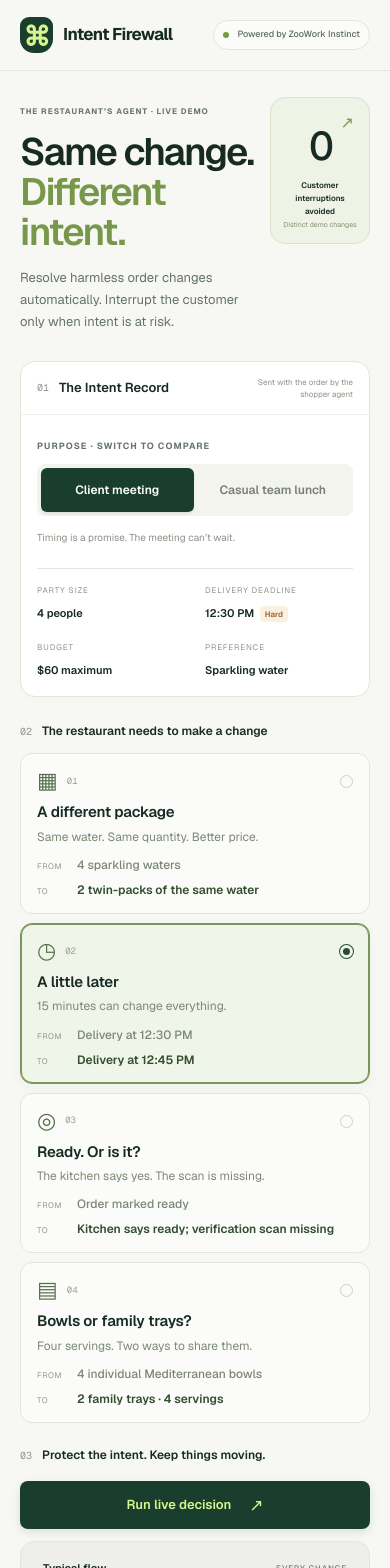
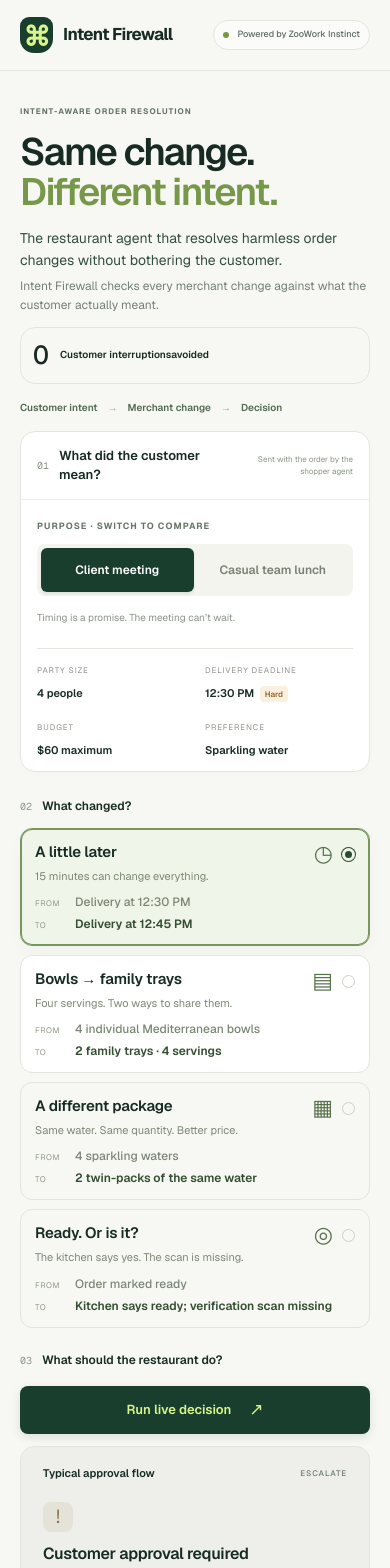
Before and after one commit to vincentleg/intent-firewall-hackathon, a Next.js app: page / in a window 390 px wide. Shown: the top 1568 px of the page. Built offline with nearby package versions, Linux system fonts and the light colour scheme.

Commit message:
Refine Intent Firewall winning demo

```diff
--- a/src/app/decision-receipt.tsx
+++ b/src/app/decision-receipt.tsx
@@ -17,17 +17,19 @@ export default function DecisionReceipt({ result, purpose, scenarioId }: Props)
         <div className="policy-explanation">
           <span className="field-label">FINAL DECISION · {displayVerdict(result.verdict)}</span>
           <strong>{result.policyReason}</strong>
-          <p>Instinct raw verdict: <b>{result.instinctVerdict}</b></p>
-          <p>Instinct choice confidence: <b>{(result.confidence * 100).toFixed(1)}%</b></p>
-          <p>{result.verdict === result.instinctVerdict ? "The final decision agrees with Instinct." : "A deterministic guardrail changed Instinct’s decision."}</p>
           <dl className="receipt-facts">
             <div><dt>Customer purpose</dt><dd>{purpose}</dd></div>
             <div><dt>Verification state</dt><dd>{scenarioId === "kitchen" ? "unverified" : "verified"}</dd></div>
             <div><dt>Delivery constraint</dt><dd>12:30 PM · {hard ? "hard deadline" : "soft target; up to 15 minutes flexible"}</dd></div>
             <div><dt>Order constraints</dt><dd>4 people · $60 maximum · {trays ? "same meal, four servings" : "same sparkling water"}</dd></div>
             <div><dt>Merchant change</dt><dd>{scenario.original} → {scenario.proposed}</dd></div>
-            <div><dt>Scenario facts used</dt><dd>{scenario.facts.join(" · ")}</dd></div>
+            <div><dt>Key constraints</dt><dd>{hardConstraints.join(" · ")}</dd></div>
+            <div><dt>Verified facts</dt><dd>{result.verifiedFacts.length ? result.verifiedFacts.join(" · ") : "No verified change facts"}</dd></div>
           </dl>
+          <details className="receipt-deeper"><summary>Model reasoning &amp; guardrails</summary>
+          <p>Instinct raw verdict: <b>{result.instinctVerdict}</b></p>
+          <p>Instinct choice confidence: <b>{(result.confidence * 100).toFixed(1)}%</b></p>
+          <p>{result.verdict === result.instinctVerdict ? "The final decision agrees with Instinct." : "A deterministic guardrail changed Instinct’s decision."}</p>
           <div className="agent-context">
             <span className="field-label">AGENT CONTEXT</span>
             <dl className="receipt-facts">
@@ -40,11 +42,12 @@ export default function DecisionReceipt({ result, purpose, scenarioId }: Props)
               <div><dt>Unverified facts</dt><dd>{result.unverifiedFacts.length ? result.unverifiedFacts.join(" · ") : "None reported"}</dd></div>
             </dl>
           </div>
+          </details>
           {result.orchestration?.mode === "managed_agent" && <p className="receipt-note">Merchant agent session: ZooWork Managed Agent · {result.orchestration.resumed ? "resumed order context" : "new order context"} · {result.orchestration.history?.length ?? 0} recent decisions</p>}
           {result.orchestration?.mode === "direct_fallback" && <p className="receipt-note">Merchant agent unavailable. Evaluated directly with Instinct and the same policy guardrails.</p>}
           <small>Merchant attributes and verification are supplied demo facts. No real order is changed.</small>
         </div>
-        <div className="receipt-evidence">
+        <details className="receipt-evidence"><summary>Probability distribution &amp; policy checks</summary>
           <span className="field-label">INSTINCT PROBABILITY DISTRIBUTION</span>
           <div className="probabilities" aria-label="Instinct outcome probabilities">
             {outcomes.map((outcome) => (
@@ -62,7 +65,7 @@ export default function DecisionReceipt({ result, purpose, scenarioId }: Props)
               <p>{check.detail}</p>
             </li>
           ))}</ul> : <p className="receipt-note">Unverified state → HOLD. Hard deadline miss → ASK. AUTO-ADAPT requires verified state and at least 80% confidence.</p>}
-        </div>
+        </details>
       </div>
     </details>
   );
--- a/src/app/globals.css
+++ b/src/app/globals.css
@@ -237,3 +237,59 @@ h2 { font-size: 13px; font-weight: 600; }
   .outcome-strip { grid-template-columns: 1fr; gap: 14px; }
   .receipt-facts dd { overflow-wrap: anywhere; }
 }
+
+/* Focus the first viewport on purpose, change and action. */
+.intro { margin-bottom: 16px; }
+.intro > div:first-child { max-width: 780px; }
+.intro p { font-size: 15px; line-height: 1.6; color: #344e40; }
+.intro .intro-support { font-size: 12px; color: var(--muted); margin-top: 5px; }
+.avoided { min-width: 160px; padding: 14px; column-gap: 12px; background: transparent; border-color: var(--line); }
+.avoided strong { font-size: 36px; letter-spacing: -1px; }
+.avoided > span:not(.avoided-icon) { font-size: 10px; }
+.avoided small { font-size: 8px; }
+.story-strip { display: flex; align-items: center; gap: 14px; font-size: 11px; font-weight: 550; color: #516a54; margin-bottom: 16px; }
+.story-strip i { font-style: normal; color: #94a18b; }
+.intent-content { padding-top: 12px; padding-bottom: 12px; }
+.scenario-grid { grid-template-columns: 1.2fr 1.2fr 1fr 1fr; }
+.scenario-card { padding: 12px 14px; }
+.scenario-top { margin-bottom: 4px; }
+.scenario-card p { font-size: 11px; margin-bottom: 8px; }
+.scenario-card .change-line { font-size: 11px; margin-top: 4px; }
+.scenario-package, .scenario-kitchen { background: transparent; }
+.scenario-delay:not(.selected), .scenario-trays:not(.selected) { background: #fff; }
+.scenario-number { display: none; }
+.timing-comparison.comparison-complete { border: 1px solid #adc98a; background: #e9f2dd; padding: 24px; }
+.timing-comparison.comparison-complete .comparison-caption strong { font-size: 13px; letter-spacing: 1px; line-height: 1.5; }
+.timing-comparison.comparison-complete .comparison-verdict { font-size: clamp(26px, 3vw, 39px); }
+.semantic-comparison.comparison-complete { background: #f0f3eb; padding: 16px 20px; }
+.semantic-comparison.comparison-complete .comparison-verdict { font-size: 25px; }
+.receipt-deeper { border-top: 1px solid var(--line); margin-top: 10px; }
+.receipt-deeper summary, .receipt-evidence summary { padding: 12px 0; color: var(--green); font-size: 12px; }
+.receipt-evidence { display: block; }
+.receipt-evidence .probabilities { margin: 14px 0 22px; }
+.receipt-evidence .policy-checks { margin-top: 12px; }
+@media (min-width: 900px) and (max-height: 900px) {
+  .demo-main { padding-top: 20px; }
+  .intro { margin-bottom: 12px; }
+  .story-strip { margin-bottom: 12px; }
+  .scenario-section, .decision-section { margin-top: 14px; }
+  .section-heading { margin-bottom: 10px; }
+}
+@media (max-width: 1050px) { .scenario-grid { grid-template-columns: repeat(2, minmax(0, 1fr)); } }
+@media (max-width: 650px) {
+  .intro { flex-wrap: wrap; gap: 12px; }
+  .intro p { font-size: 14px; }
+  .intro .intro-support { font-size: 12px; }
+  .avoided { display: flex; align-items: center; padding: 8px 12px; min-width: 0; gap: 12px; width: 100%; text-align: left; }
+  .avoided strong { font-size: 26px; }
+  .avoided br { display: none; }
+  .avoided-icon, .avoided small { display: none; }
+  .story-strip { gap: 10px; font-size: 10px; margin-top: 16px; }
+  .scenario-grid { grid-template-columns: 1fr; }
+  .scenario-card { padding: 12px 14px; }
+  .scenario-top { float: right; margin-left: 8px; }
+  .scenario-card .change-line { font-size: 12px; }
+  .timing-comparison.comparison-complete { padding: 18px 12px; }
+  .timing-comparison.comparison-complete .comparison-verdict { font-size: clamp(18px, 5.2vw, 26px); }
+  .semantic-comparison.comparison-complete .comparison-verdict { font-size: 20px; }
+}
--- a/src/app/page.tsx
+++ b/src/app/page.tsx
@@ -114,12 +114,13 @@ export default function Home() {
       </header>
       <main className="demo-main" id="main-content">
         <section className="intro">
-          <div><span className="eyebrow">THE RESTAURANT’S AGENT · LIVE DEMO</span><h1>Same change.<br /><span>Different intent.</span></h1><p>Resolve harmless order changes automatically.<br className="desktop-break" /> Interrupt the customer only when intent is at risk.</p></div>
+          <div><span className="eyebrow">INTENT-AWARE ORDER RESOLUTION</span><h1>Same change.<br /><span>Different intent.</span></h1><p>The restaurant agent that resolves harmless order changes without bothering the customer.</p><p className="intro-support">Intent Firewall checks every merchant change against what the customer actually meant.</p></div>
           <div className="avoided"><span className="avoided-icon" aria-hidden="true">↗</span><strong>{avoided}</strong><span>Customer interruptions<br />avoided</span><small>Distinct demo changes</small></div>
         </section>
 
+        <div className="story-strip" aria-label="How it works"><span>Customer intent</span><i aria-hidden="true">→</i><span>Merchant change</span><i aria-hidden="true">→</i><span>Decision</span></div>
         <section className="intent-card" aria-labelledby="intent-title">
-          <div className="intent-heading"><div><span className="step">01</span><h2 id="intent-title">The Intent Record</h2></div><span className="origin">Sent with the order by the shopper agent</span></div>
+          <div className="intent-heading"><div><span className="step">01</span><h2 id="intent-title">What did the customer mean?</h2></div><span className="origin">Sent with the order by the shopper agent</span></div>
           <div className="intent-content">
             <div className="purpose-field"><span className="field-label">PURPOSE · SWITCH TO COMPARE</span><div className="purpose-switch" role="group" aria-label="Customer purpose">{purposeOptions(scenarioId).map((item) => <button key={item} type="button" aria-controls="live-decision" aria-pressed={purpose === item} onClick={() => { if (item !== purpose) { clearDecision(); setPurpose(item); } }}>{item}</button>)}</div><small>{trays ? deskMeals ? "Four people. Four labeled meals. Sharing isn’t the intent." : "Eating together matters. The serving format can change." : hard ? "Timing is a promise. The meeting can’t wait." : "Timing is a preference. Lunch can wait a little."}</small></div>
             <dl className="intent-facts"><div><dt>PARTY SIZE</dt><dd>4 people</dd></div><div><dt>DELIVERY DEADLINE</dt><dd>12:30 PM <span className={`deadline-tag ${hard ? "hard" : "soft"}`}>{hard ? "Hard" : "Soft"}</span></dd></div><div><dt>BUDGET</dt><dd>$60 maximum</dd></div><div><dt>PREFERENCE</dt><dd>{trays ? deskMeals ? "Separate labeled meals" : "Shared meal" : "Sparkling water"}</dd></div></dl>
@@ -127,14 +128,14 @@ export default function Home() {
         </section>
 
         <section className="scenario-section" aria-labelledby="scenario-title">
-          <div className="section-heading"><div><span className="step">02</span><h2 id="scenario-title">The restaurant needs to make a change</h2></div><span>Choose a real-world hiccup</span></div>
-          <div className="scenario-grid">{scenarios.map((item) => <button key={item.id} type="button" className={`scenario-card ${scenarioId === item.id ? "selected" : ""}`} aria-controls="live-decision" aria-pressed={scenarioId === item.id} onClick={() => { if (item.id !== scenarioId) { clearDecision(); setScenarioId(item.id); if (!purposeOptions(item.id).includes(purpose)) setPurpose(purposeOptions(item.id)[0]); } }}><div className="scenario-top"><span className="scenario-icon" aria-hidden="true">{item.icon}</span><span className="scenario-number">{item.number}</span><span className="selection-dot" aria-hidden="true" /></div><h3>{item.title}</h3><p>{item.description}</p><div className="change-line"><span>FROM</span><strong>{item.original}</strong></div><div className="change-line proposed"><span>TO</span><strong>{item.proposed}</strong></div></button>)}</div>
+          <div className="section-heading"><div><span className="step">02</span><h2 id="scenario-title">What changed?</h2></div><span>Choose a real-world hiccup</span></div>
+          <div className="scenario-grid">{[scenarios[1], scenarios[3], scenarios[0], scenarios[2]].map((item) => <button key={item.id} type="button" className={`scenario-card scenario-${item.id} ${scenarioId === item.id ? "selected" : ""}`} aria-controls="live-decision" aria-pressed={scenarioId === item.id} onClick={() => { if (item.id !== scenarioId) { clearDecision(); setScenarioId(item.id); if (!purposeOptions(item.id).includes(purpose)) setPurpose(purposeOptions(item.id)[0]); } }}><div className="scenario-top"><span className="scenario-icon" aria-hidden="true">{item.icon}</span><span className="scenario-number">{item.number}</span><span className="selection-dot" aria-hidden="true" /></div><h3>{item.id === "trays" ? "Bowls → family trays" : item.title}</h3><p>{item.description}</p><div className="change-line"><span>FROM</span><strong>{item.original}</strong></div><div className="change-line proposed"><span>TO</span><strong>{item.proposed}</strong></div></button>)}</div>
         </section>
 
         <section className="decision-section" aria-labelledby="decision-title">
-          <div className="section-heading decision-heading"><div><span className="step">03</span><h2 id="decision-title">Protect the intent. Keep things moving.</h2></div><button className="run-button" type="button" disabled={loading} onClick={runDecision}>{loading ? <><span className="spinner" /> Evaluating intent…</> : <>{error ? "Try again" : result ? "Run again" : "Run live decision"}<span aria-hidden="true">↗</span></>}</button></div>
+          <div className="section-heading decision-heading"><div><span className="step">03</span><h2 id="decision-title">What should the restaurant do?</h2></div><button className="run-button" type="button" disabled={loading} onClick={runDecision}>{loading ? <><span className="spinner" /> Evaluating intent…</> : <>{error ? "Try again" : result ? "Run again" : "Run live decision"}<span aria-hidden="true">↗</span></>}</button></div>
           <div className="comparison-grid">
-            <article className="typical-flow"><div className="panel-label"><span>Typical flow</span><span className="panel-tag">EVERY CHANGE</span></div><div className="interruption-icon" aria-hidden="true">!</div><h3>Customer approval required</h3><p>A change happened. Send it back to the customer.</p><div className="flow-footer"><span className="small-dot" />Customer interrupted</div></article>
+            <article className="typical-flow"><div className="panel-label"><span>Typical approval flow</span><span className="panel-tag">ESCALATE</span></div><div className="interruption-icon" aria-hidden="true">!</div><h3>Customer approval required</h3><p>A change happened. Send it back to the customer.</p><div className="flow-footer"><span className="small-dot" />Customer interrupted</div></article>
             <article id="live-decision" className={`firewall-flow ${result ? `verdict-${result.verdict.toLowerCase()}` : ""}`} aria-busy={loading}>
               <div className="panel-label"><span><span className="mini-mark" aria-hidden="true">⌘</span> Intent Firewall</span><span className="panel-tag">{result ? "LIVE RESULT" : "INTENT AWARE"}</span></div>
               <div className="result-content" key={`${purpose}:${scenarioId}:${loading ? "loading" : error ? "error" : result?.verdict ?? "waiting"}`} role="status" aria-live="polite">{loading ? <><div className="verdict-title loading-title">Checking intent<span className="loading-dots">…</span></div><p>{slow ? "Still waiting for a live response. Your decision will appear here; no change has been applied." : `Evaluating the change against ${purpose.toLowerCase()} intent.`}</p></> : error ? <><h3 className="error-title">Let’s try that again.</h3><p>{error}</p></> : result ? <><div className="verdict-title final-verdict">{displayVerdict(result.verdict)}</div><h3 className="final-policy-reason">{result.policyReason}</h3><p>{verdictCopy[result.verdict].description}</p></> : <><div className="verdict-title waiting-title">Intent comes first.</div><p>Run a live decision to see which changes need the customer’s attention.</p></>}</div>
@@ -142,15 +143,15 @@ export default function Home() {
             </article>
           </div>
           <div className="reason-chips" aria-label="Scenario facts and policy reasons">{chips.map((chip) => <span key={chip}><span aria-hidden="true">{chip === "State is not verified" ? "○" : "·"}</span>{chip}</span>)}</div>
-          {(scenarioId === "delay" || trays) && <section className={`purpose-comparison ${comparisonComplete ? "comparison-complete" : ""}`} aria-label="Live results by purpose" aria-live="polite">
-            <div className="comparison-caption"><strong>Same change. Different purpose.</strong><span>{trays ? "4 individual bowls → 2 family trays" : "12:30 PM → 12:45 PM"} · {comparisonComplete ? "Actual live decisions." : "Run both purposes to reveal the difference."}</span></div>
+          {(scenarioId === "delay" || trays) && <section className={`purpose-comparison ${trays ? "semantic-comparison" : "timing-comparison"} ${comparisonComplete ? "comparison-complete" : ""}`} aria-label="Live results by purpose" aria-live="polite">
+            <div className="comparison-caption"><strong>{trays ? "Same servings. Different purpose." : <>SAME CHANGE<br />DIFFERENT PURPOSE</>}</strong><span>{trays ? "4 individual bowls → 2 family trays" : "12:30 PM → 12:45 PM"} · {comparisonComplete ? "Actual live decisions." : "Run both purposes to reveal the difference."}</span></div>
             {comparisonPurposes.map((item, index) => <div className="comparison-entry" key={item}>{index > 0 && comparisonComplete && <span className="comparison-arrow" aria-hidden="true">→</span>}<div className="purpose-result"><span>{item}</span><strong className={liveComparison[item] ? `comparison-verdict outcome-${liveComparison[item].toLowerCase()}` : ""}>{liveComparison[item] ? displayVerdict(liveComparison[item]) : "Not run yet"}</strong></div></div>)}
           </section>}
           {result && (scenarioId === "delay" || trays) && <div className="demo-next"><span>{nextPurpose ? "Keep the merchant change. Switch the customer’s purpose." : trays ? "One meal. Two different meanings." : "Next: see why four servings aren’t always four meals."}</span>{nextPurpose ? <button type="button" onClick={() => { clearDecision(); setPurpose(nextPurpose); }}>Compare {nextPurpose === "Four separately labeled desk meals" ? "labeled desk meals" : nextPurpose.toLowerCase()} <span aria-hidden="true">→</span></button> : !trays ? <button type="button" onClick={() => { clearDecision(); setScenarioId("trays"); setPurpose("Shared team lunch"); }}>Try the shared-meal demo <span aria-hidden="true">→</span></button> : null}</div>}
           {result && <DecisionReceipt result={result} purpose={purpose} scenarioId={scenarioId} />}
         </section>
-        <section className="outcome-strip" aria-label="Product value"><span><b>Less interruption</b>Only ask when intent is at risk.</span><span><b>Faster resolution</b>Handle harmless changes automatically.</span><span><b>Intent preserved</b>Purpose and hard constraints come first.</span></section>
-        <footer className="demo-footer"><span>Simulated restaurant facts. Real Instinct decisions.</span><div className="architecture-strip" aria-label="Decision architecture">{["Shopper Agent", "Intent Record", "Restaurant Intent Firewall", "ZooWork Instinct", "Resolve or Escalate"].map((step, index) => <span key={step}>{index > 0 && <i aria-hidden="true">→</i>}{step}</span>)}</div></footer>
+        <section className="outcome-strip" aria-label="Product value"><span><b>Fewer unnecessary interruptions</b>Only ask when intent is at risk.</span><span><b>Faster merchant resolution</b>Handle harmless changes automatically.</span><span><b>Intent preserved</b>Purpose and hard constraints come first.</span></section>
+        <footer className="demo-footer"><div className="architecture-strip" aria-label="Decision architecture">{["Shopper Agent", "Intent Record", "Restaurant Intent Firewall", "ZooWork Instinct", "Resolve or Escalate"].map((step, index) => <span key={step}>{index > 0 && <i aria-hidden="true">→</i>}{step}</span>)}</div></footer>
       </main>
     </div>
   );
```
